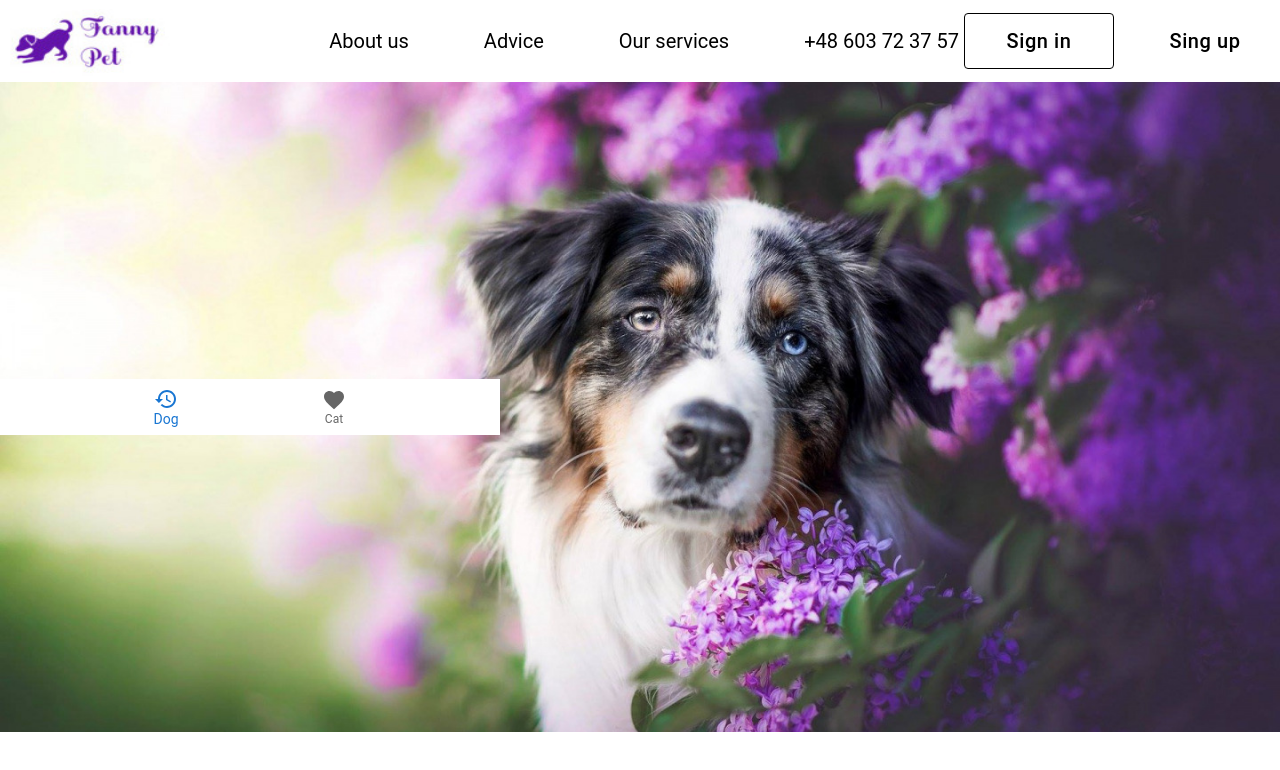
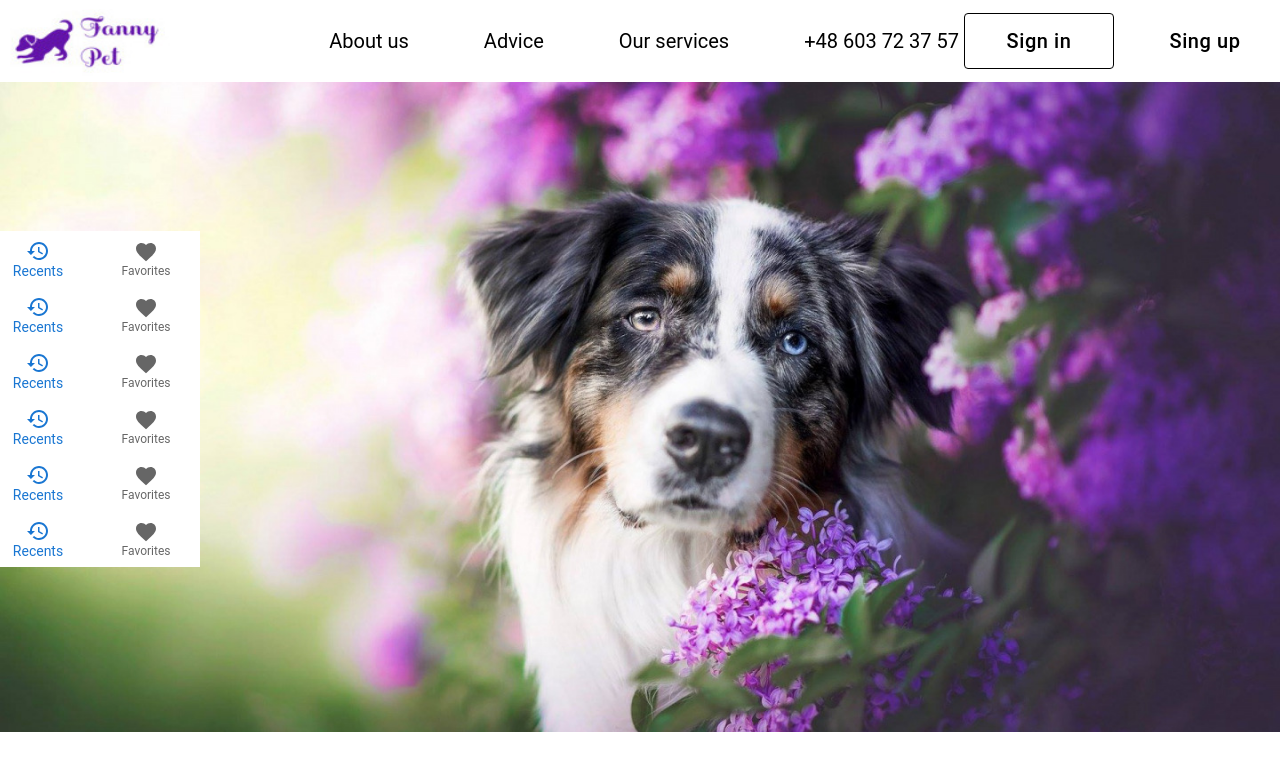
Before and after one commit to olya110698/HappyPets, a React (Create React App) app in the folder happy_pets/: page / in a window 1280 px wide. Shown: the top 770 px of the page. Built offline with nearby package versions, Linux system fonts and the light colour scheme.

Commit message:
add: Box

```diff
--- /dev/null
+++ b/happy_pets/src/components/ContainerForForm/SimpleBottomNavigation.css
@@ -0,0 +1,3 @@
+.css-16lloyr-MuiBottomNavigation-root {
+    height: 30px;
+}
--- a/happy_pets/src/components/ContainerForForm/SimpleBottomNavigation.js
+++ b/happy_pets/src/components/ContainerForForm/SimpleBottomNavigation.js
@@ -1,46 +1,103 @@
-import React from 'react';
-import { makeStyles } from '@material-ui/styles';
-import BottomNavigation from '@material-ui/core/BottomNavigation';
-import BottomNavigationAction from '@material-ui/core/BottomNavigationAction';
-import RestoreIcon from '@mui/icons-material/Restore';
-import FavoriteIcon from '@mui/icons-material/Favorite';
-import LocationOnIcon from '@mui/icons-material/LocationOn';
-// import container_forSearch from "../../img/background_for_form.jpg";
+import * as React from "react";
+import Box from "@mui/material/Box";
+import BottomNavigation from "@mui/material/BottomNavigation";
+import BottomNavigationAction from "@mui/material/BottomNavigationAction";
+import RestoreIcon from "@mui/icons-material/Restore";
+import FavoriteIcon from "@mui/icons-material/Favorite";
+import Grid from "@mui/material/Grid";
 
+import "./SimpleBottomNavigation.css";
 
-// const container_forSearch = styled.div`
-//   position: absolute;
-//   width: 100%;
-//   border-radius: 30px 0 0 30px;
-//   -webkit-backdrop-filter: blur(50px);
-//   backdrop-filter: blur(50px);
-//   top: 0;
-//   left: 0px;
-//   width: calc(100% - 1300px);
-//   height: 100%;
-//   background: rgba(0, 0, 0, 0.01);
-// `;
-const useStyles = makeStyles({
-  root: {
-    width: 500,
-  },
-});
+// const css = `
+// .css-16lloyr-MuiBottomNavigation-root {
+//     padding-left: 0px;
+//     padding-right: 0px;
+// }`;
+
 export default function SimpleBottomNavigation() {
-  const classes = useStyles();
   const [value, setValue] = React.useState(0);
 
   return (
+    <Box sx={{ width: 200 }}>
+       <Grid container spacing={2}>
+       <Grid BottomNavigation xs={{ paddingBottom: 70 , paddingLeft: 5 }, 20 }>
       <BottomNavigation
+        showLabels
         value={value}
         onChange={(event, newValue) => {
           setValue(newValue);
         }}
+      >
+        <BottomNavigationAction label="Recents" icon={<RestoreIcon />} />
+        <BottomNavigationAction label="Favorites" icon={<FavoriteIcon />} />
+      </BottomNavigation>
+      </Grid>
+
+      <Grid BottomNavigation xs={{ paddingTop: 10 , paddingLeft: 5 }, 20 }>
+      <BottomNavigation
         showLabels
-      className={classes.root}
+        value={value}
+        onChange={(event, newValue) => {
+          setValue(newValue);
+        }}
       >
-      <BottomNavigationAction label="Dog" icon={<RestoreIcon />} />
-      <BottomNavigationAction label="Cat" icon={<FavoriteIcon />} />
+         <BottomNavigationAction label="Recents" icon={<RestoreIcon />} />
+        <BottomNavigationAction label="Favorites" icon={<FavoriteIcon />} />
       </BottomNavigation>
+      </Grid>
 
+      <Grid BottomNavigation xs={20}>
+      <BottomNavigation
+        showLabels
+        value={value}
+        onChange={(event, newValue) => {
+          setValue(newValue);
+        }}
+      >
+        <BottomNavigationAction label="Recents" icon={<RestoreIcon />} />
+        <BottomNavigationAction label="Favorites" icon={<FavoriteIcon />} />
+      </BottomNavigation>
+      </Grid>
+
+      <Grid BottomNavigation xs={20}>
+      <BottomNavigation
+        showLabels
+        value={value}
+        onChange={(event, newValue) => {
+          setValue(newValue);
+        }}
+      >
+        <BottomNavigationAction label="Recents" icon={<RestoreIcon />} />
+        <BottomNavigationAction label="Favorites" icon={<FavoriteIcon />} />
+      </BottomNavigation>
+      </Grid>
+
+      <Grid BottomNavigation xs={20}>
+      <BottomNavigation
+        showLabels
+        value={value}
+        onChange={(event, newValue) => {
+          setValue(newValue);
+        }}
+      >
+        <BottomNavigationAction label="Recents" icon={<RestoreIcon />} />
+        <BottomNavigationAction label="Favorites" icon={<FavoriteIcon />} />
+      </BottomNavigation>
+      </Grid>
+
+      <Grid BottomNavigation xs={20}>
+      <BottomNavigation
+        showLabels
+        value={value}
+        onChange={(event, newValue) => {
+          setValue(newValue);
+        }}
+      >
+        <BottomNavigationAction label="Recents" icon={<RestoreIcon />} />
+        <BottomNavigationAction label="Favorites" icon={<FavoriteIcon />} />
+      </BottomNavigation>
+      </Grid>
+      </Grid>
+    </Box>
   );
 }
```
Lines whose indentation alone changed are shown as unchanged.
